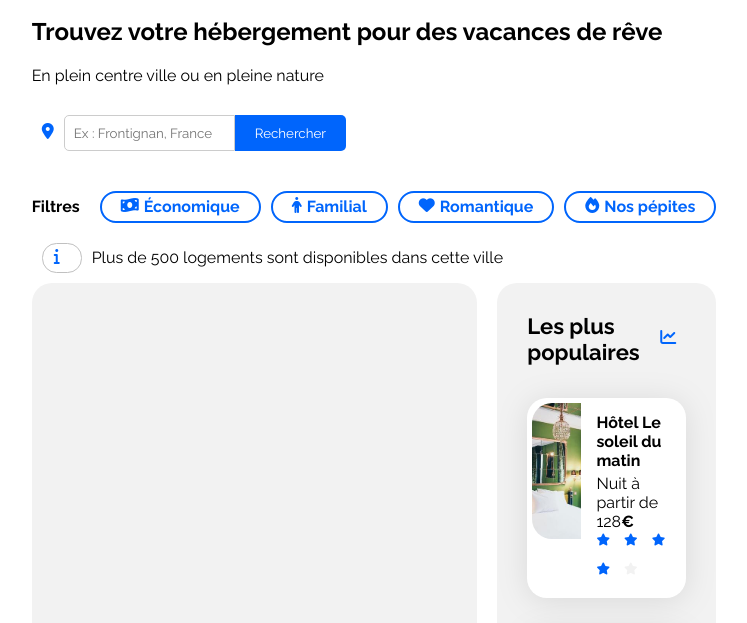
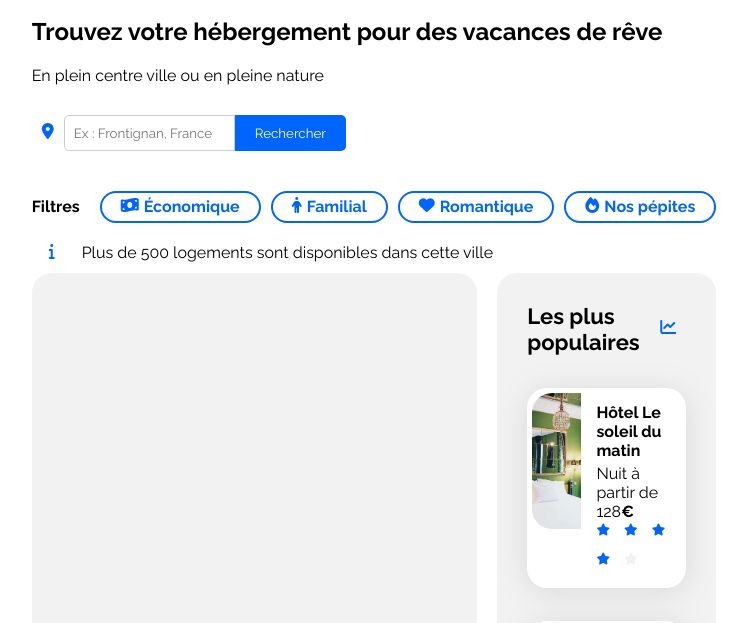
Before and after one commit to davscuderia/Booki, a plain HTML site: page index.html in a window 1280 px wide. Shown: the part 98-721 px from the top of the page, without its empty margins (266-1013 px from the left). Drawn offline with Linux system fonts and the light colour scheme.

Commit message:
modification section info-bar et ré-indentation du code

```diff
--- a/css/style.css
+++ b/css/style.css
@@ -190,7 +190,7 @@ i {
     justify-content: center;
     margin-right: 10px; /* Espace entre l'icône et le texte */
     color: var(--main-color);
-}
+}/*problème d'affichage après le rajout de cette section */
 
 a {
     color: inherit;
--- a/index.html
+++ b/index.html
@@ -25,6 +25,7 @@
         </header>
             <h2>Trouvez votre hébergement pour des vacances de rêve</h2>
                 <p>En plein centre ville ou en pleine nature</p>
+
         <div class="barre-de-recherche">
              <i class="fa-solid fa-location-dot"></i><!--icone de pointeur-->
              <form class="formulaire-de-recherche">
@@ -33,6 +34,7 @@
              <button type="button" class="search-button desktop">Rechercher</button>
              <button type="button" class="search-button mobile"><i class="fa fa-search"></i></button> <!--ajout du 2ème bouton pour la version mobile -->
         </div>
+
         <div class="filtres">
             <p>Filtres</p>
             <div class="bouton-filtres">
@@ -50,9 +52,12 @@
                 </div>
             </div>
         </div>
+
         <div class="info-bar">
-                <span style="border: 1px solid silver; border-radius: 0.90em; padding: 0.25em;"><i class="fas fa-info fa-fw" title="Info"></i></span> <a>Plus de 500 logements sont disponibles dans cette ville</a>
+            <span><i class="fas fa-info fa-fw" title="Info"></i></span>
+            <a href="#">Plus de 500 logements sont disponibles dans cette ville</a>
         </div>
+
         <main>
             <div class="hebergements-and-populaires">
                 <section class="hebergements">
```
Lines whose indentation alone changed are shown as unchanged.
